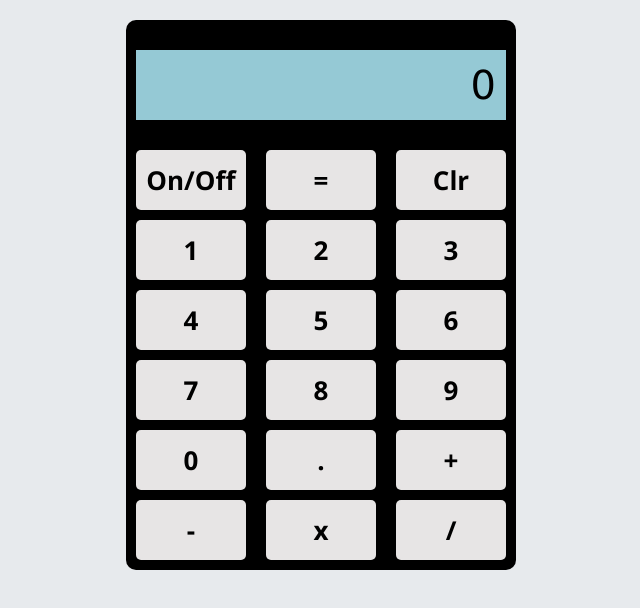
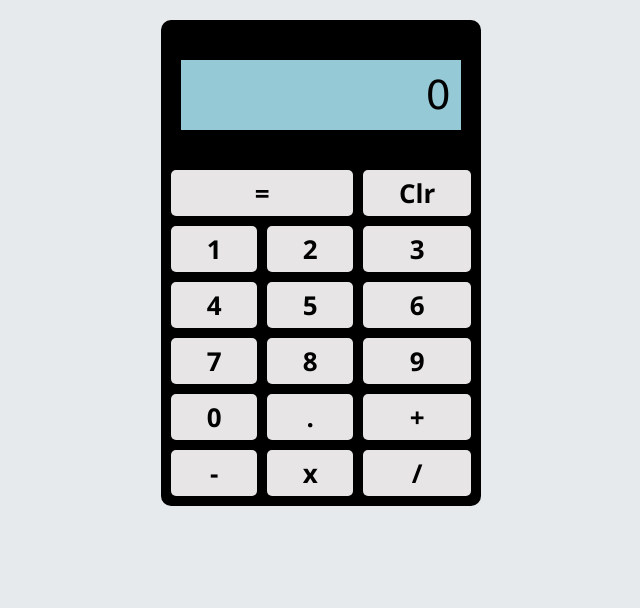
Before and after one commit to abhinaya-aryal/calculator_in_js, a plain HTML site: page index.html in a window 1280 px wide. Shown: the whole page, without its empty margins (319-959 px from the left). Drawn offline with Linux system fonts and the light colour scheme.

Commit message:
change in grid properties of css

```diff
--- a/index.css
+++ b/index.css
@@ -11,12 +11,15 @@ body {
 .mainFrame {
     margin: auto;
     height: max-content;
-    width: max-content;
+    width: 300px;
     background-color: #000000FF;
     display: grid;
     grid-template-columns: auto auto auto;
+    gap: 10px;
+    grid-gap: 10px;
     border-radius: 10px;
     margin-top: 20px;
+    padding: 10px;
 }
 
 .screen {
@@ -36,11 +39,12 @@ body {
 }
 
 .keys {
-    margin-left: 10px;
-    margin-right: 10px;
-    margin-bottom: 10px;
-    height: 60px;
-    width: 110px;
+    /* margin-left: 10px; */
+    /* margin-right: 10px; */
+    /* margin-bottom: 10px; */
+    /* height: 60px; */
+    /* width: 110px; */
+    padding: 5px;
     display: flex;
     justify-content: center;
     align-items: center;
@@ -50,3 +54,7 @@ body {
     cursor: pointer;
     background-color: rgb(231, 229, 229);
 }
+
+#key1 {
+    grid-column: 1/3;
+}
--- a/index.html
+++ b/index.html
@@ -12,8 +12,8 @@
 <body>
     <div class="mainFrame">
         <div class="screen">0</div>
-        <div class="keys" onclick="powerClicked()">On/Off</div>
-        <div class="keys" onclick="equaltoClicked()">=</div>
+        <!-- <div class="keys" onclick="powerClicked()">On/Off</div> -->
+        <div class="keys" id="key1" onclick="equaltoClicked()">=</div>
         <div class="keys" onclick="clearClicked()">Clr</div>
 
         <div class="keys" onclick="clicked(1)">1</div>
```
